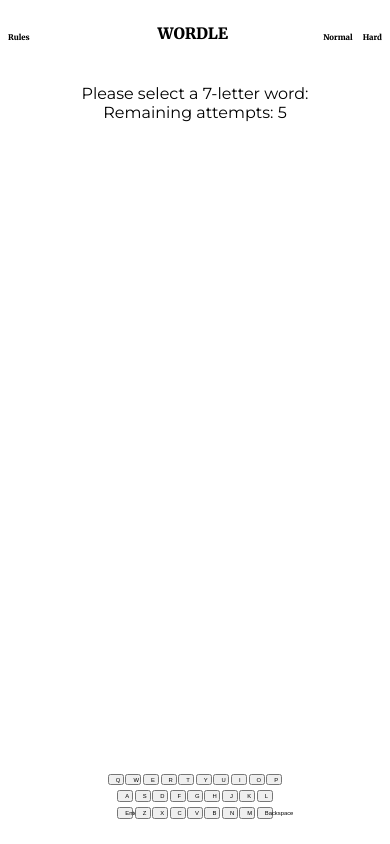
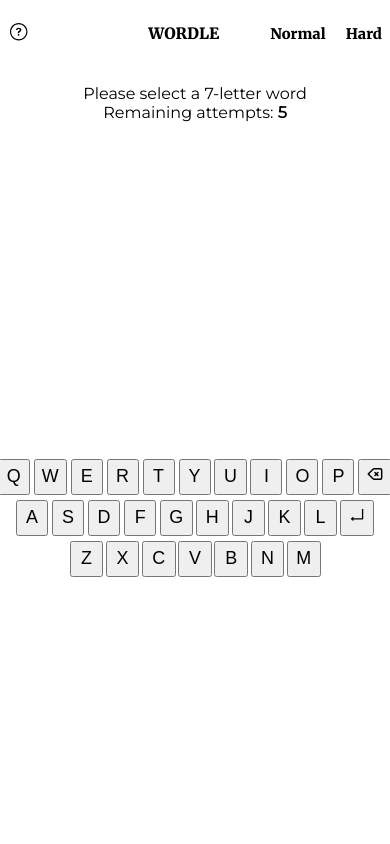
Before and after one commit to nice-to-meecha/CS5610_Project2_Wordle, a React (Vite) app: page /game/hard in a window 390 px wide. Built offline with nearby package versions, Linux system fonts and the light colour scheme.

Commit message:
Styling changes

```diff
--- a/package.json
+++ b/package.json
@@ -11,6 +11,7 @@
   "dependencies": {
     "react": "^18.2.0",
     "react-dom": "^18.2.0",
+    "react-icons": "^4.8.0",
     "react-router-dom": "^6.8.2"
   },
   "devDependencies": {
--- a/src/css/Board.css
+++ b/src/css/Board.css
@@ -2,6 +2,6 @@
     display: flex;
     flex-direction: column;
     row-gap: 10px;
-    height: calc(6 * (5vw + 10px));
+    height: calc(6 * (var(--letter-box-size) + 10px));
     margin: 1% 0% 5% 0%;;
 }
--- a/src/css/Global.css
+++ b/src/css/Global.css
@@ -1,3 +1,8 @@
+:root {
+    --letter-box-size: 3.5vw;
+    --virtual-key-size: 3vw;
+}
+
 .navbar {
     margin: 0px 8px;
     width: calc(100% - 16px);
@@ -23,20 +28,9 @@
     /* height: 100vh; */
 }
 
-.content {
+.content, .welcome {
     align-items: center;
     margin: 10vh auto 0vh auto;
-
-    font-family: 'Montserrat', sans-serif;
-}
-
-.content h1 {
-    font-family: 'Merriweather', serif;
-}
-
-.welcome {
-    align-items: flex-end;
-    margin-top: 10vh;
     font-family: 'Montserrat', sans-serif;
 }
 
@@ -50,12 +44,10 @@
     grid-area: game-title-container;
     display: flex;
     justify-content: center;
-    /* flex-grow: 4; */
     text-align: center;
     overflow: hidden;
     width: 100%;
     border: 1px solid rgba(255, 255, 255, 0);
-    /* text-decoration: none; */
 }
 
 .game-title {
@@ -64,10 +56,9 @@
     overflow: hidden;
     width: fit-content;
     border: 1px solid rgba(255, 255, 255, 0);
-    /* text-decoration: none; */
 }
 
-/* .shifting-letters, .bigW {
+/* .shifting-letters, .wordle-word {
     display: inline-block;
     transform-origin: 0% 50%;
     transition: 1s;
@@ -84,7 +75,7 @@
     opacity: 0%;
 }
 
-.game-title:hover .bigW {
+.game-title:hover .wordle-word {
     position: absolute;
     z-index: 4;
     color: orange;
@@ -94,23 +85,64 @@
 
 .rules {
     grid-area: rules;
-    /* flex-grow: 2; */
 }
 
 .normal-game {
     grid-area: normal-game;
     text-align: right;
-    /* flex-grow: 1; */
+}
+
+.normal-text, .hard-text {
+    width: fit-content;
+    overflow: hidden;
+    position: relative;
+}
+
+.normal-text::before, .normal-text::after,
+.hard-text::before, .hard-text::after {
+    content: '';
+    color: black;
+    background-color: black;
+    width: 100%;
+    position: absolute;
+    height: 2px;
+    transition: 1s;
+}
+
+.normal-text::before, .hard-text::before {
+    top: 0%;
+    right: -100%;
+}
+
+.normal-text::after, .hard-text::after {
+    bottom: 0%;
+    right: 100%;
+}
+
+.normal-text:hover::before, .normal-text:hover::after,
+.hard-text:hover::before, .hard-text:hover::after {
+    right: 0%;
 }
 
 .hard-game {
     grid-area: hard-game;
     text-align: right;
     margin-left: 10px;
-    /* flex-grow: 1; */
 }
 
-@keyframes grow {
+.rules-icon {
+    font-size: 3vw;
+}
+
+.rules-icon path:last-of-type {
+    transform-origin: 50% 50%;
+}
+
+.rules-icon:hover path:last-of-type {
+    animation: 0.5s shake;
+}
+
+/* @keyframes grow {
     0% {
         transition: 0%;
         font-size: 11vw;
@@ -126,4 +158,131 @@
         translate: -50%;
         font-size: 11vw;
     }
+} */
+
+@keyframes shake {
+    25% {
+        transform: rotate(12.5deg);
+    }
+    50% {
+        transform: rotate(-12.5deg);
+    }
+    75% {
+        transform: rotate(12.5deg);
+    }
 }
+
+.wordle-word {
+    display: inline-block;
+    /* position: relative;
+    height: 5vh;
+    width: 5vh;
+    backface-visibility: hidden;
+    perspective: 100px;
+    transform-style: preserve-3d;
+    transform-origin: center; */
+    transition: 1s;
+}
+
+/* .front-side, .back-side {
+    display: inline-block;
+}
+
+.front-side, .back-side {
+    position: absolute;
+    top: 0%;
+    left: 0%;
+    backface-visibility: hidden;
+}
+
+.front-side {
+    background-color: white;
+}
+
+.back-side {
+    background-color: green;
+    transform: rotateX(180deg);
+} */
+
+.game-title:hover .wordle-word {
+    /* transform: rotateX(-180deg); */
+    color: green;
+}
+
+/* .game-title:hover .wordle-word {
+    animation: flip 0.5s;
+    animation-fill-mode: forwards;
+} */
+
+/* @keyframes flip {
+    0% {
+        perspective: 100px;
+    }
+
+    50% {
+        perspective: 100px;
+        transform: rotateX(90deg);
+    }
+
+    100% {
+        perspective: 100px;
+        transform: rotateX(180deg);
+    }
+} */
+
+@media (max-width: 992px) {
+    .navbar-button {
+        font-size: 2.5vw;
+    }
+
+    .rules-icon {
+        font-size: 3.5vw;
+    }
+
+    .game-title {
+        font-size: 4vw;
+    }
+
+    :root {
+        --letter-box-size: 4.25vw;
+        --virtual-key-size: 4vw;
+    }
+}
+
+@media (max-width: 768px) {
+    .navbar-button {
+        font-size: 2.75vw;
+    }
+
+    .rules-icon {
+        font-size: 4vw;
+    }
+
+    .game-title {
+        font-size: 3.5vw;
+        --virtual-key-size: 4.25vw;
+    }
+
+    :root {
+        --letter-box-size: 5vw;
+    }
+}
+
+@media (max-width: 576px) {
+    .navbar-button {
+        font-size: 3.75vw;
+    }
+
+    .game-title {
+        font-size: 4vw;
+    }
+
+    .rules-icon {
+        font-size: 5.5vw;
+    }
+
+    :root {
+        --letter-box-size: 5vh;
+        --virtual-key-size: 4.25vh;
+    }
+}
--- a/src/css/Letter.css
+++ b/src/css/Letter.css
@@ -1,8 +1,8 @@
 .letter-box {
     border: 2px solid gray;
-    font-size: 4vw;
-    width: 5vw;
-    height: 5vw;
+    font-size: calc(var(--letter-box-size) - 1vw);
+    width: var(--letter-box-size);
+    height: var(--letter-box-size);
     text-align: center;
     animation: 0.5s appear;
     font-family: 'Merriweather', serif;
--- a/src/css/Rules.css
+++ b/src/css/Rules.css
@@ -2,7 +2,7 @@
     display: flex;
     flex-direction: column;
     width: fit-content;
-    line-height: 1.5em;
+    line-height: 2em;
 }
 
 .rules-container .guess-background {
--- a/src/css/VirtualKeyboard.css
+++ b/src/css/VirtualKeyboard.css
@@ -1,6 +1,6 @@
 .virtual-keyboard {
-    position: fixed;
-    bottom: 3vh;
+    /* position: fixed; */
+    /* bottom: 3vh; */
     display: flex;
     flex-direction: column;
     align-items: center;
@@ -14,7 +14,7 @@
 }
 
 .key {
-    font-size: 1.5vw;
-    width: 3vw;
-    height: 3vw;
+    font-size: calc(var(--virtual-key-size) / 2);
+    width: var(--virtual-key-size);
+    height: var(--virtual-key-size);
 }
--- a/src/pages/Game.jsx
+++ b/src/pages/Game.jsx
@@ -5,38 +5,6 @@
 import { gameContext } from "./GameContext";
 import "../css/Game.css";
 import PopUp from "./PopUp";
-
-/*
-
-    On the game page, users should have a prompt to input a word that is the
-    length defined by the difficulty level.
-
-    If the user inputs the correct word, you should display a congratulations
-    at the top of the screen. If they chose an incorrect word, you will give
-    them clues based on the location of the letters in the word by highlighting
-    certain letters.
-
-        Green: letters is in the correct spot
-        Yellow: letter is present in the secret word but is in the incorrect
-                place
-        Gray: letter is not in the word
-
-    If the word is too short or long, you should show a message at the top but
-    will not deduct any attempts.
-
-    Here is an example flow:
-        1. Game secretly selects the word “Fellow”.  The screen prompts the
-           user to input a 6 letter word and shows that they have 6 attempts
-           remaining.
-        2. User submits the word “hat.”
-        3. Since “hat” is too short, the game prompts a longer word and does
-           not deduct any attempts.
-        4. The user submits in “Allows”.
-        5. The game shows “ALLOWS” and since this is not the current word it
-           shows the user has 1 less attempt.
-        6. The user submits “Fellow”.
-        7. The game shows “Congratulations!  Would you like to try again?
-*/
 
 function Game(props) {
     const { difficulty } = props;
@@ -134,8 +102,8 @@
                 ? <PopUp message={message} color="orange"/>
                 : <></>
         }
-        <div>Please select a {wordLength}-letter word:</div>
-        <div>Remaining attempts: {numGuesses - attempts}</div>
+        <div>Please select a {wordLength}-letter word</div>
+        <div>Remaining attempts: <strong>{numGuesses - attempts}</strong></div>
         <div className="board-container">
             <Board
                 attempts={attempts}
--- a/src/pages/NavBar.jsx
+++ b/src/pages/NavBar.jsx
@@ -1,5 +1,6 @@
 import React from "react";
 import { Link } from "react-router-dom";
+import { IoIosHelpCircleOutline } from "react-icons/io";
 
 export default function NavBar(props) {
     return (<div className="navbar">
@@ -9,7 +10,7 @@
                 className="navbar-button"
                 to="/rules"
             >
-                Rules
+                <IoIosHelpCircleOutline className="rules-icon" />
             </Link>
         </div>
         <div className="game-title-container">
@@ -17,7 +18,8 @@
                 className="navbar-button game-title"
                 to="/"
             >
-                <span className="bigW">W</span><span className="shifting-letters">ORDLE</span>
+                <span className="wordle-word">WORD</span>
+                <span className="shifting-letters">LE</span>
             </Link>
         </div>
         <div className="normal-game">
@@ -25,7 +27,7 @@
                 className="navbar-button"
                 to="/game/normal"
             >
-                Normal
+                <div className="normal-text">Normal</div>
             </Link>
         </div>
         <div className="hard-game">
@@ -33,7 +35,7 @@
                 className="navbar-button"
                 to="/game/hard"
             >
-                Hard
+                <div className="hard-text">Hard</div>
             </Link>
         </div>
         {/* </nav> */}
--- a/src/pages/Rules.jsx
+++ b/src/pages/Rules.jsx
@@ -18,7 +18,7 @@
         </div>
     }
     return (<div className="content">
-        <h1>Rules</h1>
+        <h1>RULES</h1>
         <ul className="rules-container">
             <li>Try guessing the secret word, in the allotted number of tries:</li>
                 <ul>
@@ -33,9 +33,9 @@
                 </ul>
             <li>
                 With each guess, the background color of the letters will change
-                to corral you to the correct word:
+                to corral you to the correct word.
                 <br />
-                Say the correct word is <strong>REGRET</strong> and you
+                If the correct word is <strong>REGRET</strong> and you
                 guess <strong>CARROT</strong>, output will look like this:
             </li>
         </ul>
--- a/src/pages/VirtualKeyboard.jsx
+++ b/src/pages/VirtualKeyboard.jsx
@@ -1,21 +1,30 @@
 import React from "react";
+import { AiOutlineEnter } from "react-icons/ai"
+import { HiOutlineBackspace } from "react-icons/hi";
 import "../css/VirtualKeyboard.css";
 
 export default function VirtualKeyboard(props) {
-    const row1 = ['Q', 'W', 'E', 'R', 'T', 'Y', 'U', 'I', 'O', 'P'];
-    const row2 = ['A', 'S', 'D', 'F', 'G', 'H', 'J', 'K', 'L'];
-    const row3 = ["Enter", 'Z', 'X', 'C', 'V', 'B', 'N', 'M', "Backspace"];
+    const row1 = ['Q', 'W', 'E', 'R', 'T', 'Y', 'U', 'I', 'O', 'P', "Backspace"];
+    const row2 = ['A', 'S', 'D', 'F', 'G', 'H', 'J', 'K', 'L', "Enter"];
+    const row3 = ['Z', 'X', 'C', 'V', 'B', 'N', 'M'];
 
     function createRow(codes) {
-        return codes.map((code, i) =>
-            (<button
+        return codes.map((code, i) => {
+            let representation = code;
+            if (representation === "Backspace") {
+                representation = (<HiOutlineBackspace />);
+            } else if (representation === "Enter") {
+                representation = (<AiOutlineEnter />);
+            }
+
+            return (<button
                 className="key"
                 key={i}
                 onClick={(event) => dispatchKeyEvent(code)}
             >
-                {code}
+                {representation}
             </button>)
-        );
+        });
     }
 
     function createKeyboard() {
```
Also changed, not shown: src/css/Welcome.css (+16 -1 lines), src/pages/Welcome.jsx (+18 -3 lines), 2 other files (tests, documents, lock files or other folders).
